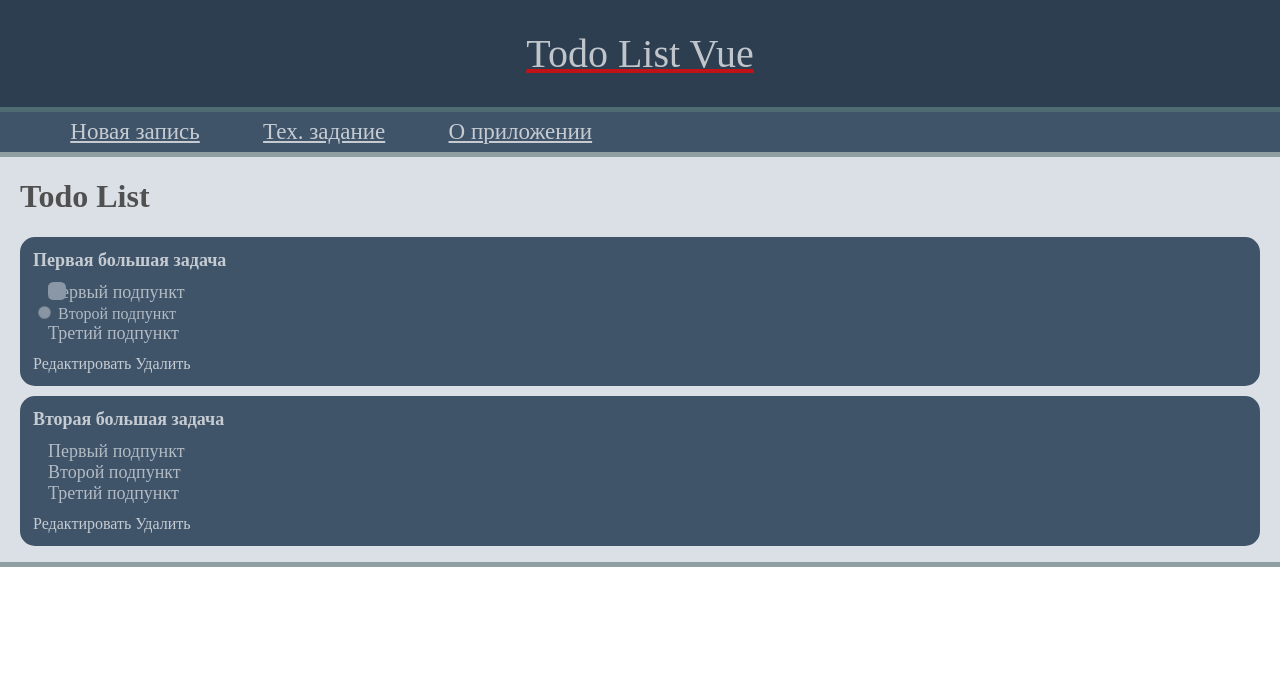
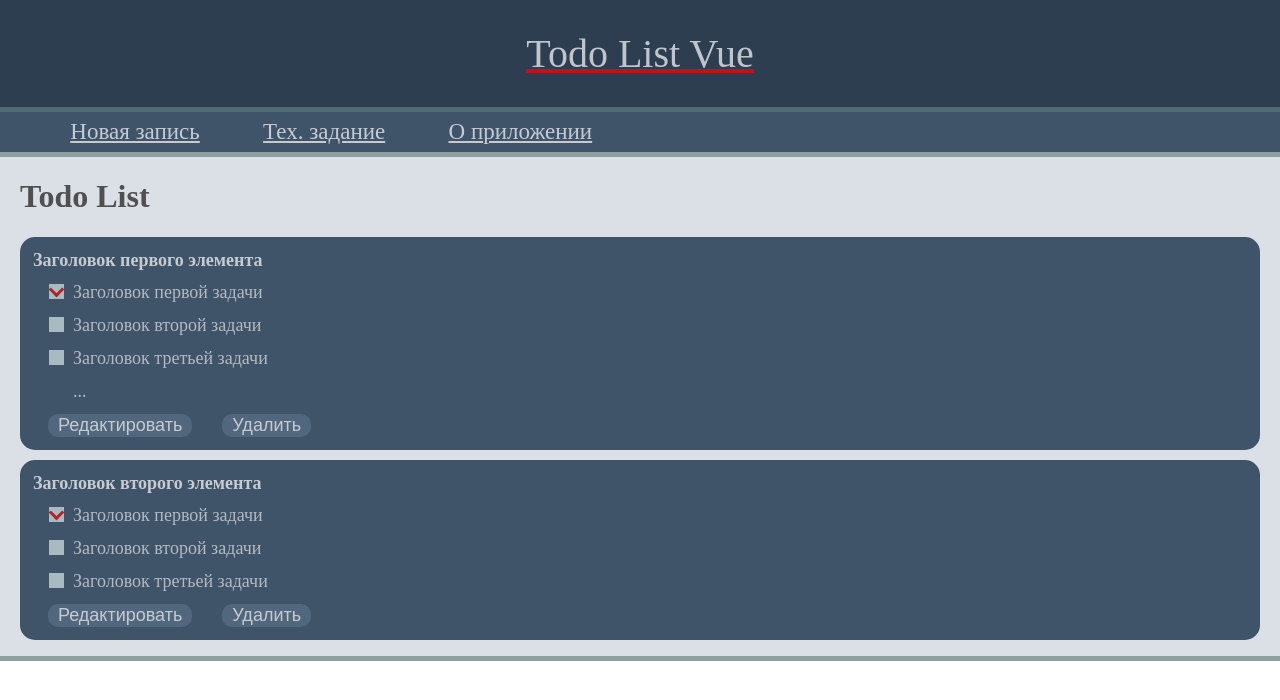
Before and after one commit to aleksey-trofimov/todo-list-vue, a Vue app: page / in a window 1280 px wide. Shown: the top 700 px of the page. Built offline with nearby package versions, Linux system fonts and the light colour scheme.

Commit message:
Сделан дизайн главной страницы, реализовано удаление элемента

```diff
--- a/src/components/TodoList.vue
+++ b/src/components/TodoList.vue
@@ -1,52 +1,47 @@
 <template>
   <div id="content">
     <h1>Todo List</h1>
-    <div id="list-element">
-      <div id="list-element-name">Первая большая задача</div>
+    <div
+      v-for="element in listData"
+      :key="element.elementTitle"
+      id="list-element"
+    >
+      <div id="list-element-name">{{ element.elementTitle }}</div>
       <div id="list-element-tasks">
-        <label id="tasks-list-label">
-          <input type="checkbox" id="tasks-list-checkbox" checked disabled />
+        <label
+          v-for="task in element.elementTasks.slice(0, 3)"
+          :key="task.taskTitle"
+          class="tasks-list-label"
+        >
+          <input
+            type="checkbox"
+            id="tasks-list-checkbox"
+            v-if="task.taskCompleted"
+            checked
+            disabled
+          />
           <span class="tasks-list-checkmark"></span>
-          Первый подпункт
+          {{ task.taskTitle }}
         </label>
 
-        <label class="container">
-          <input type="radio" id="tasks-list-checkbox" unchecked disabled />
-          <span id="tasks-list-checkmark"></span>
-          Второй подпункт
-        </label>
-
-        <label id="tasks-list-label">
-          <input type="checkbox" id="tasks-list-checkbox" checked disabled />
-          <span id="tasks-list-checkmark"></span>
-          Третий подпункт
-        </label>
+        <label v-if="element.elementTasks.length > 3" class="tasks-list-label"
+          >...</label
+        >
       </div>
-      <div id="list-element-controls">Редактировать Удалить</div>
-    </div>
-
-    <div id="list-element">
-      <div id="list-element-name">Вторая большая задача</div>
-      <div id="list-element-tasks">
-        <label id="tasks-list-label">
-          <input type="checkbox" id="tasks-list-checkbox" unchecked disabled />
-          <span id="tasks-list-checkmark"></span>
-          Первый подпункт
-        </label>
-
-        <label id="tasks-list-label">
-          <input type="checkbox" id="tasks-list-checkbox" unchecked disabled />
-          <span id="tasks-list-checkmark"></span>
-          Второй подпункт
-        </label>
-
-        <label id="tasks-list-label">
-          <input type="checkbox" id="tasks-list-checkbox" checked disabled />
-          <span id="tasks-list-checkmark"></span>
-          Третий подпункт
-        </label>
+      <div id="list-element-controls">
+        <button
+          id="list-element-controls-button"
+          @click="$router.push('/edit/1')"
+        >
+          Редактировать
+        </button>
+        <button
+          id="list-element-controls-button"
+          @click="deleteElement(element)"
+        >
+          Удалить
+        </button>
       </div>
-      <div id="list-element-controls">Редактировать Удалить</div>
     </div>
 
     <p />
@@ -59,8 +54,53 @@ export default {
 
   data() {
     return {
-      listData: [],
+      listData: [
+        {
+          elementTitle: "Заголовок первого элемента",
+          elementTasks: [
+            {
+              taskTitle: "Заголовок первой задачи",
+              taskCompleted: true,
+            },
+            {
+              taskTitle: "Заголовок второй задачи",
+              taskCompleted: false,
+            },
+            {
+              taskTitle: "Заголовок третьей задачи",
+              taskCompleted: false,
+            },
+            {
+              taskTitle: "Заголовок четвертой задачи",
+              taskCompleted: false,
+            },
+          ],
+        },
+        {
+          elementTitle: "Заголовок второго элемента",
+          elementTasks: [
+            {
+              taskTitle: "Заголовок первой задачи",
+              taskCompleted: true,
+            },
+            {
+              taskTitle: "Заголовок второй задачи",
+              taskCompleted: false,
+            },
+            {
+              taskTitle: "Заголовок третьей задачи",
+              taskCompleted: false,
+            },
+          ],
+        },
+      ],
     };
+  },
+
+  methods: {
+    deleteElement(elementToRemove) {
+      this.listData = this.listData.filter((t) => t !== elementToRemove);
+    },
   },
 };
 </script>
@@ -88,44 +128,82 @@ export default {
   margin-bottom: 11px;
 }
 
-#list-element-controls {
-  color: white;
-  opacity: 0.7;
+/*----------------------------- tasks-list -------------------------------------*/
+
+/* The container */
+.tasks-list-label {
+  display: block;
+  position: relative;
+  padding-left: 40px;
+  margin-bottom: 12px;
+  font-size: 18px;
+  cursor: text;
 }
 
-#tasks-list-label {
-  list-style-type: none;
-  margin-left: 15px;
-  padding: 0px;
-  display: block;
-  position: relative;
-  cursor: pointer;
-  font-size: 18px;
-  -webkit-user-select: none;
-  -moz-user-select: none;
-  -ms-user-select: none;
-  user-select: none;
-}
-
-#tasks-list-checkbox {
-  background-color: red;
-  color: green;
-}
-
-/* Hide the browser's default radio button */
-#tasks-list-label input {
-  position: absolute;
-  opacity: 0;
-  cursor: pointer;
-}
-
+/* Checkbox */
 .tasks-list-checkmark {
   position: absolute;
   top: 0;
   left: 0;
-  height: 18px;
-  width: 18px;
-  background-color: #bcc5cf;
-  border-radius: 30%;
+  margin-left: 16px;
+  margin-top: 2px;
+  height: 15px;
+  width: 15px;
+  background-color: azure;
+}
+
+/* Checkmark/indicator */
+.tasks-list-label .tasks-list-checkmark:after {
+  left: 2px;
+  top: 0px;
+  width: 8px;
+  height: 8px;
+  border: solid red;
+  border-width: 0 3px 3px 0;
+  -webkit-transform: rotate(45deg);
+  -ms-transform: rotate(45deg);
+  transform: rotate(45deg);
+}
+
+/* Hide the browser's default checkbox */
+.tasks-list-label input {
+  position: absolute;
+  opacity: 0;
+  height: 0;
+  width: 0;
+}
+
+/* Create the checkmark/indicator (hidden when not checked) */
+.tasks-list-checkmark:after {
+  content: "";
+  position: absolute;
+  display: none;
+}
+
+/* Show the checkmark when checked */
+.tasks-list-label input:checked ~ .tasks-list-checkmark:after {
+  display: block;
+}
+
+/*----------------------------- list-element-controls -------------------------------------*/
+
+#list-element-controls-button {
+  color: white;
+  opacity: 0.7;
+  border: none;
+  background-color: #5a7086;
+  padding-left: 10px;
+  padding-right: 10px;
+  margin-right: 15px;
+  margin-left: 15px;
+  font-size: 18px;
+  cursor: pointer;
+  display: inline-block;
+  border-radius: 10px;
+}
+
+#list-element-controls-button:hover {
+  background-color: #eee;
+  color: #111;
 }
 </style>
```
